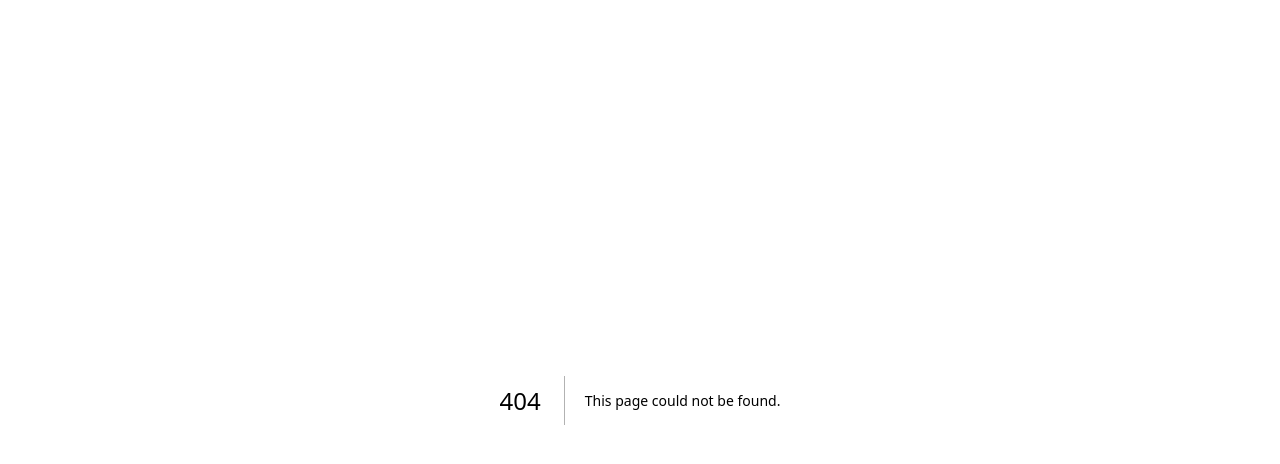
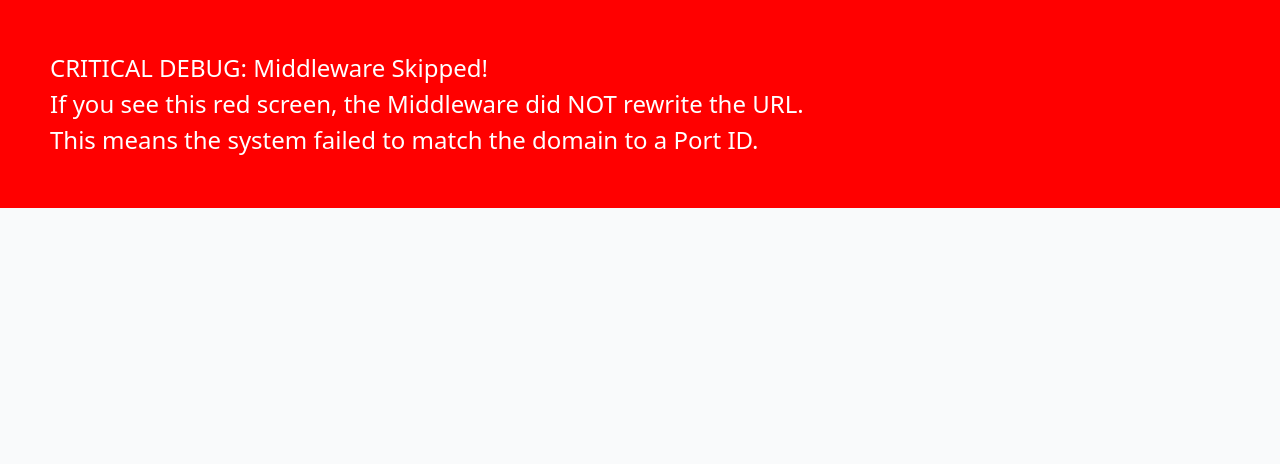
Before and after one commit to st4rkis/aegean-ports, a Next.js app: page / in a window 1280 px wide. Before the commit this address had no page. Shown: the top 464 px of the page. Built offline with nearby package versions, Linux system fonts and the light colour scheme.

Commit message:
create middleware trap to troubleshoot the 404 on all domains

```diff
--- /dev/null
+++ b/app/page.tsx
@@ -0,0 +1,11 @@
+export default function DebugPage() {
+  return (
+    <div
+      style={{ padding: 50, background: "red", color: "white", fontSize: 24 }}
+    >
+      <h1>CRITICAL DEBUG: Middleware Skipped!</h1>
+      <p>If you see this red screen, the Middleware did NOT rewrite the URL.</p>
+      <p>This means the system failed to match the domain to a Port ID.</p>
+    </div>
+  );
+}
```
